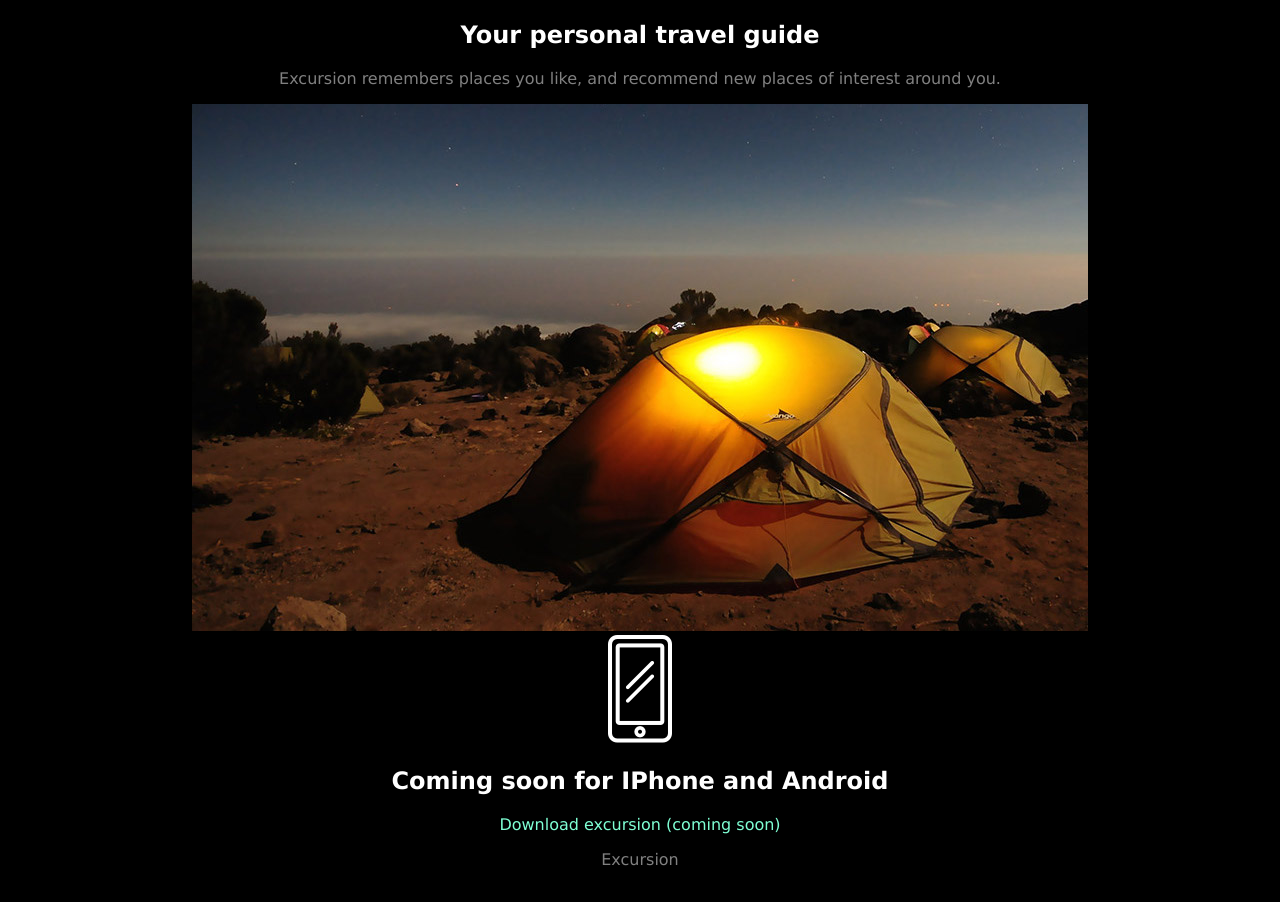
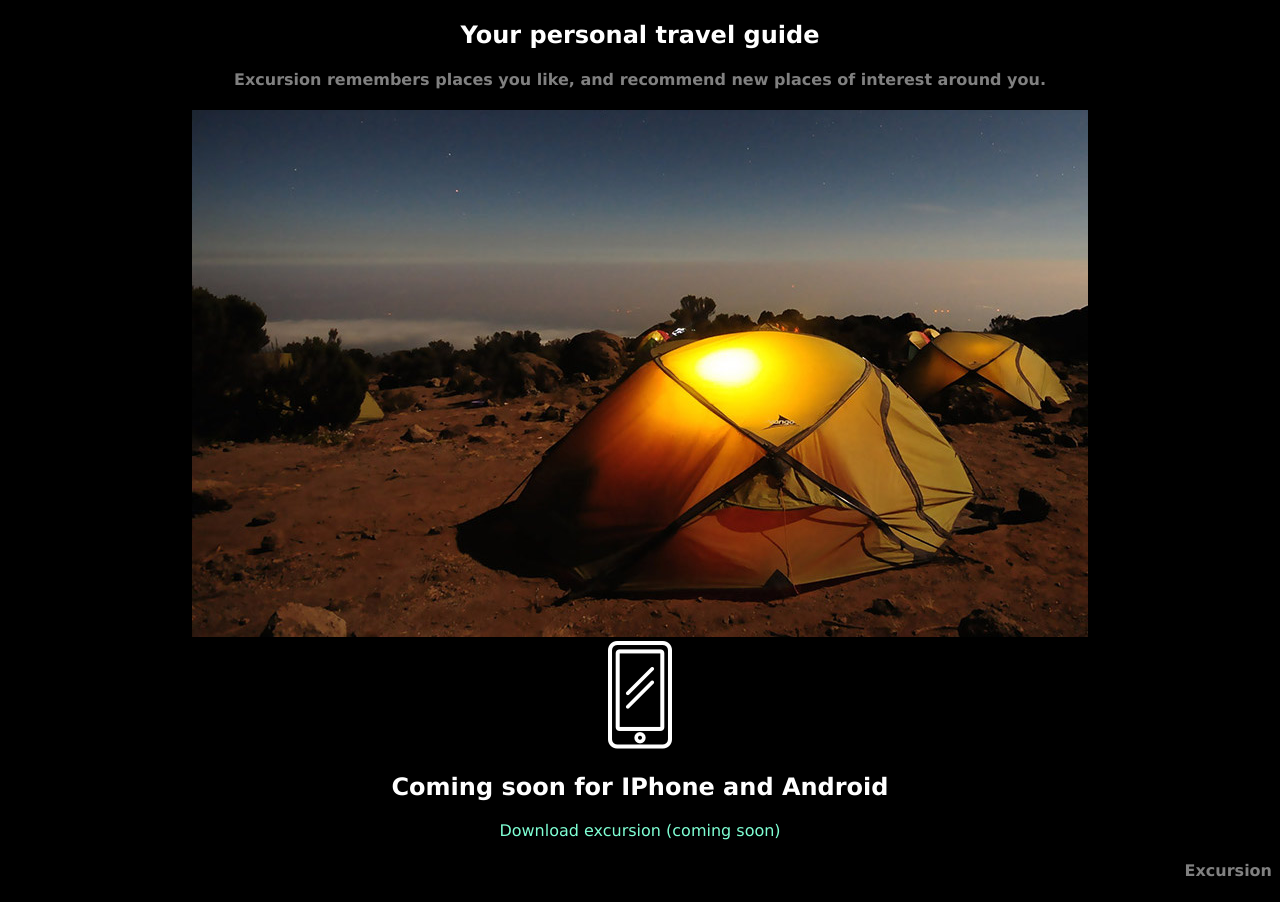
Before and after one commit to BenDanH/excursion, a plain HTML site: page index.html in a window 1280 px wide. Shown: the part 269-1171 px from the top of the page. Drawn offline with Linux system fonts and the light colour scheme.

Commit message:
reorganized the html and fixed the footer

```diff
--- a/index.html
+++ b/index.html
@@ -20,7 +20,7 @@
         <h2>Your personal travel guide</h2>
     </div>
     <div>
-        <p>Excursion remembers places you like, and recommend new places of interest around you.</p>
+        <h4>Excursion remembers places you like, and recommend new places of interest around you.</h4>
     <img src="./resources/media/camp.jpg" alt="">
     </div>
     <div>
@@ -31,6 +31,6 @@
 </body>
 <footer>
     <a>Download excursion (coming soon)</a>
-    <p>Excursion</p>
+    <h4 class="footer_logo">Excursion</h4>
 </footer>
 </html>
--- a/resources/css/style.css
+++ b/resources/css/style.css
@@ -6,7 +6,7 @@ a {
     color: aquamarine;
 }
 
-p {
+h4 {
     color: grey;
 }
 
@@ -16,7 +16,7 @@ body{
     font-family: Verdana, Geneva, Tahoma, sans-serif;
 }
 
-footer h4 {
+.footer_logo {
     width: 100%;
-    text-align: end;
+    text-align: right;
 }
```
